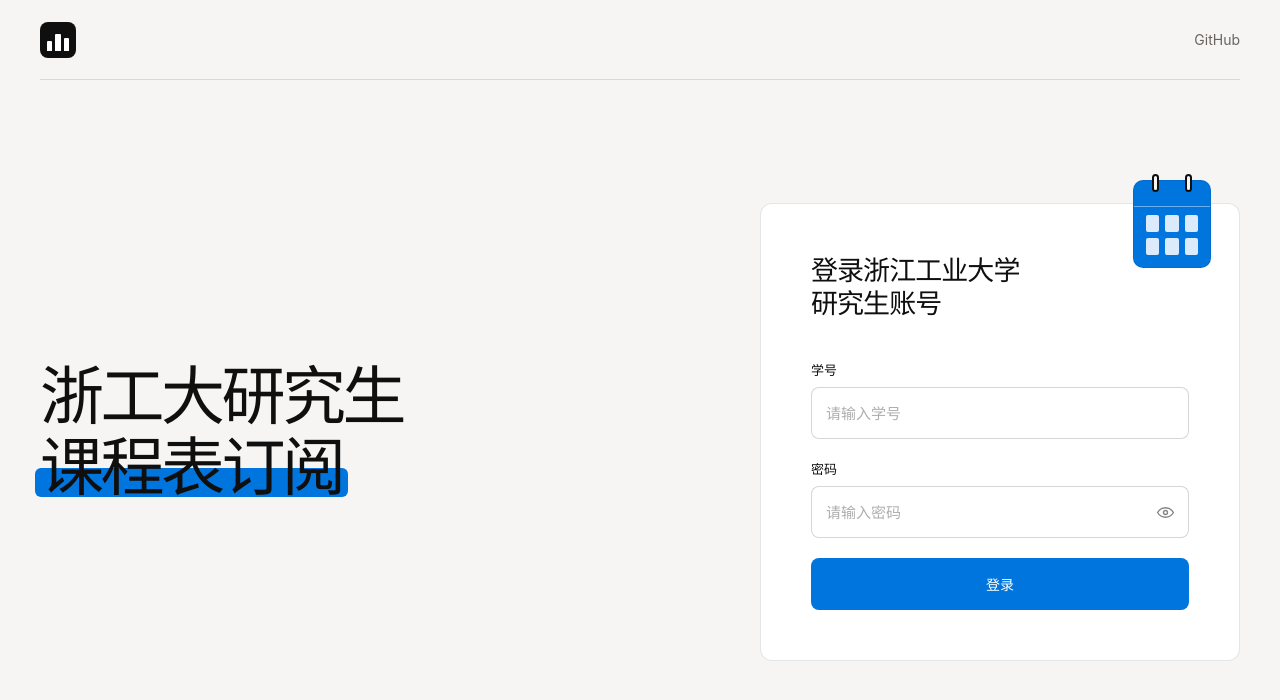
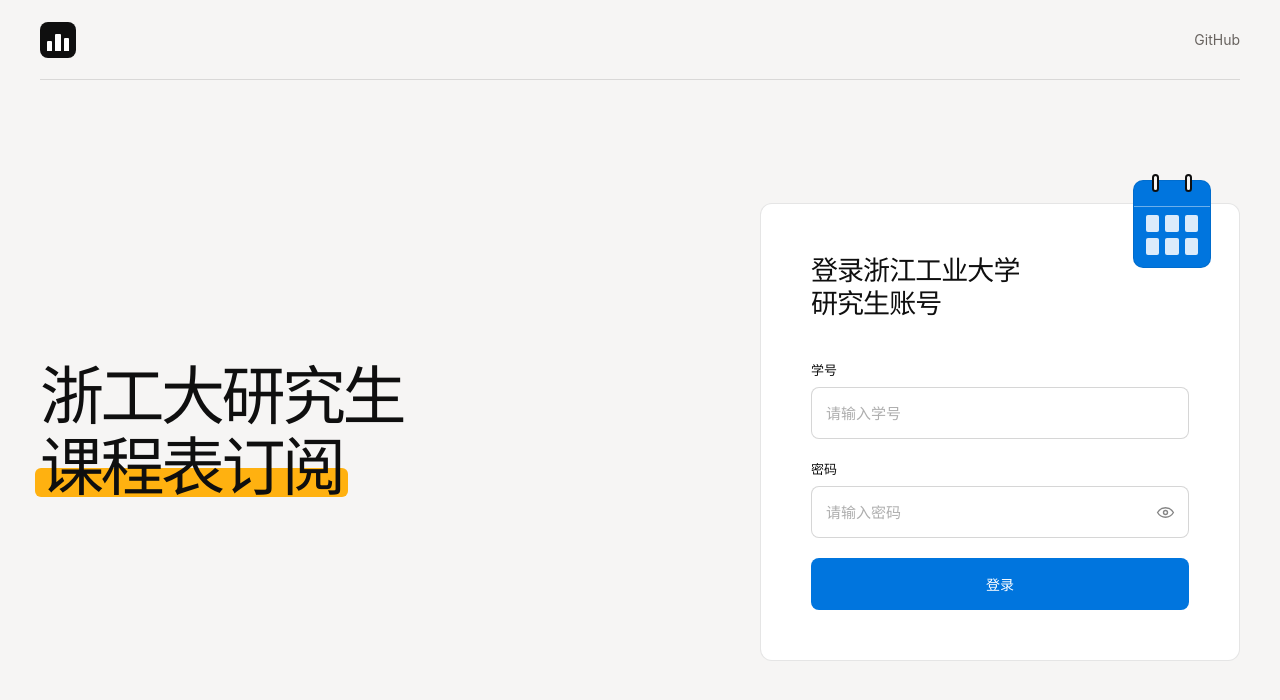
Before and after one commit to 5nix/zjut-grad-schedule, a React (Vite) app in the folder web/: page / in a window 1280 px wide. Shown: the top 700 px of the page. Built offline with nearby package versions, Linux system fonts and the light colour scheme; no server answers.

Commit message:
Restore yellow heading accent

```diff
--- a/web/src/styles.css
+++ b/web/src/styles.css
@@ -11,6 +11,7 @@
   --line: rgba(15, 15, 15, 0.12);
   --blue: #0075de;
   --blue-soft: #e6f3fe;
+  --yellow: #ffb110;
 }
 
 * { box-sizing: border-box; }
@@ -127,7 +128,7 @@ button { cursor: pointer; }
   right: -0.08em;
   bottom: 0.02em;
   height: 0.46em;
-  background: var(--blue);
+  background: var(--yellow);
   border-radius: 6px;
 }
 
```
